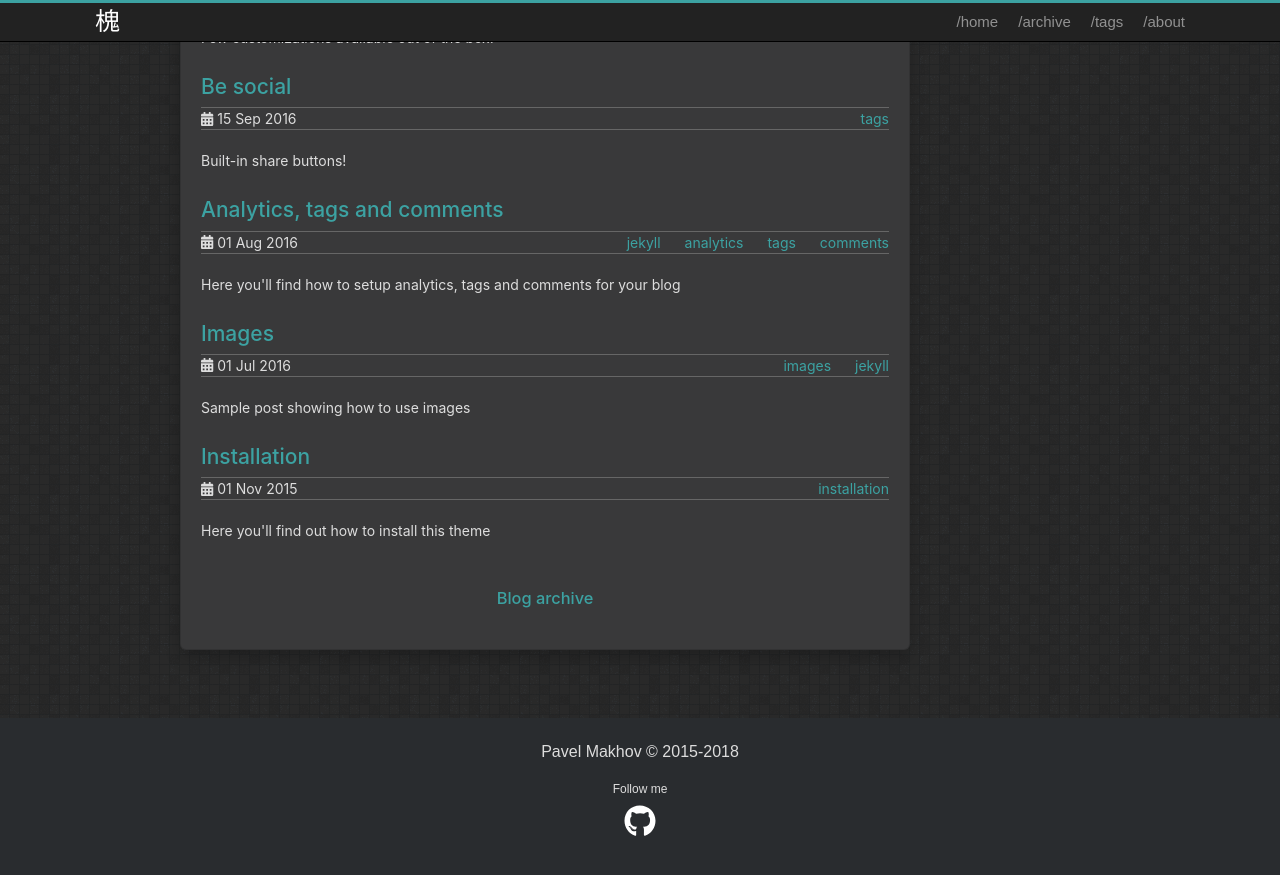
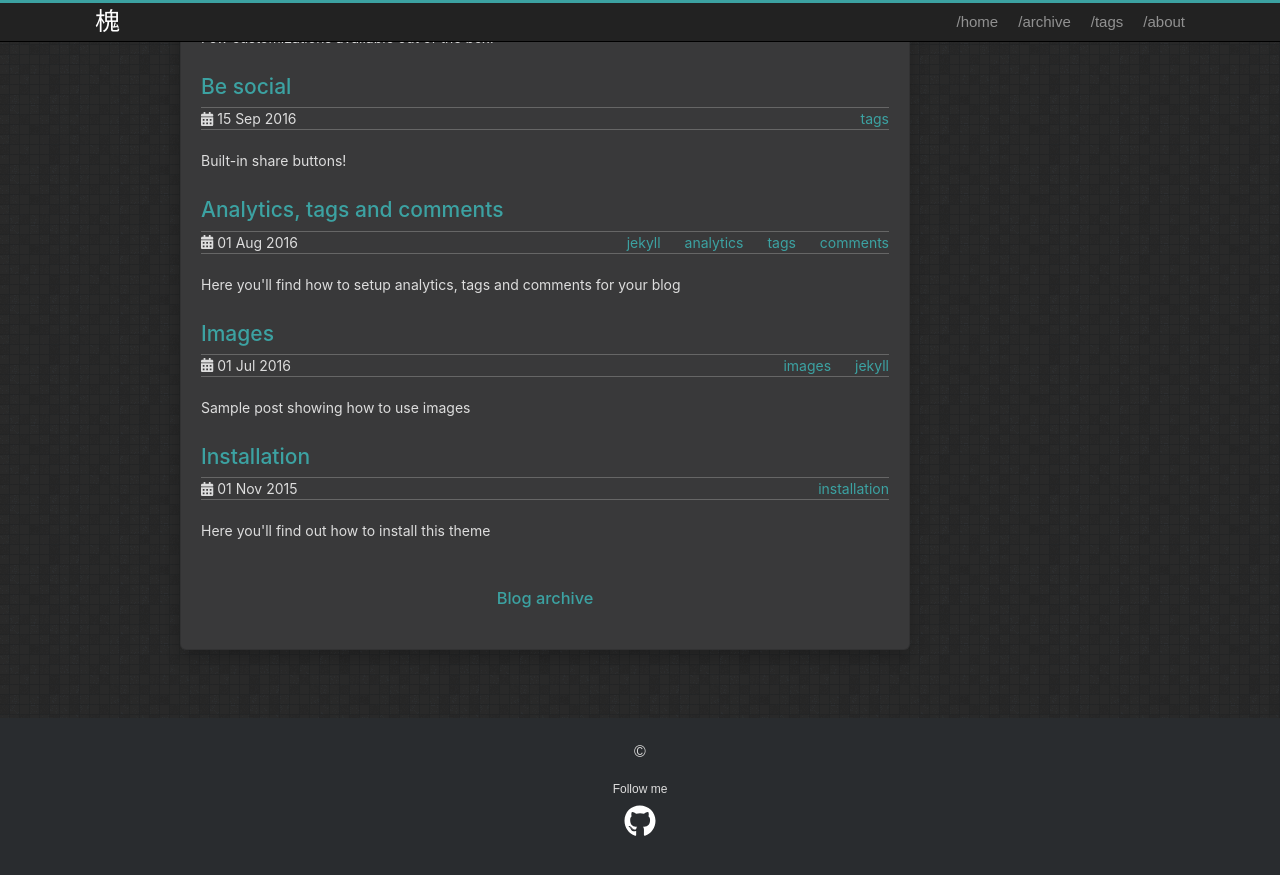
Before and after one commit to Wei-XDSEC/wei-xdsec.github.io, a Jekyll site: the page built from index.html, in a window 1280 px wide and 900 px high, scrolled down 776 px. Shown: the top 875 px of the window. Built offline with Jekyll 4.4.1, drawn with Linux system fonts in a browser that asks for light colours; part of the change alters nothing that is shown.

Commit message:
Update _config.yml

```diff
--- a/_config.yml
+++ b/_config.yml
@@ -10,8 +10,8 @@ url: http://wei-xdsec.github.io
 # For a project page here should be a project name. Otherwise (for user's/organization's page leave it empty)
 baseurl: ''
 
-author: Pavel Makhov
-copyright: 2015-2018
+#author: Pavel Makhov
+#copyright: 2015-2018
 
 share:
   facebook: false
```
